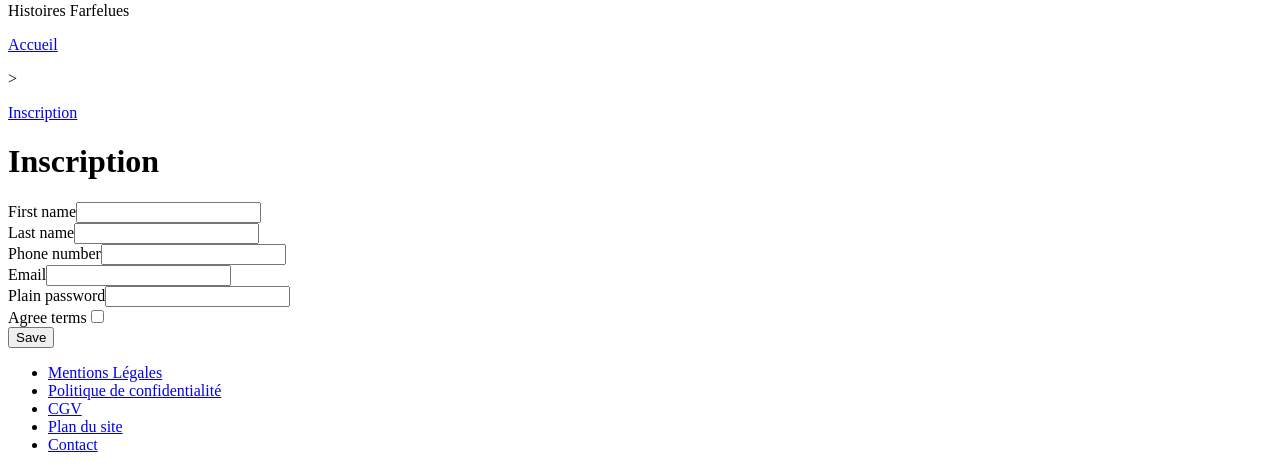
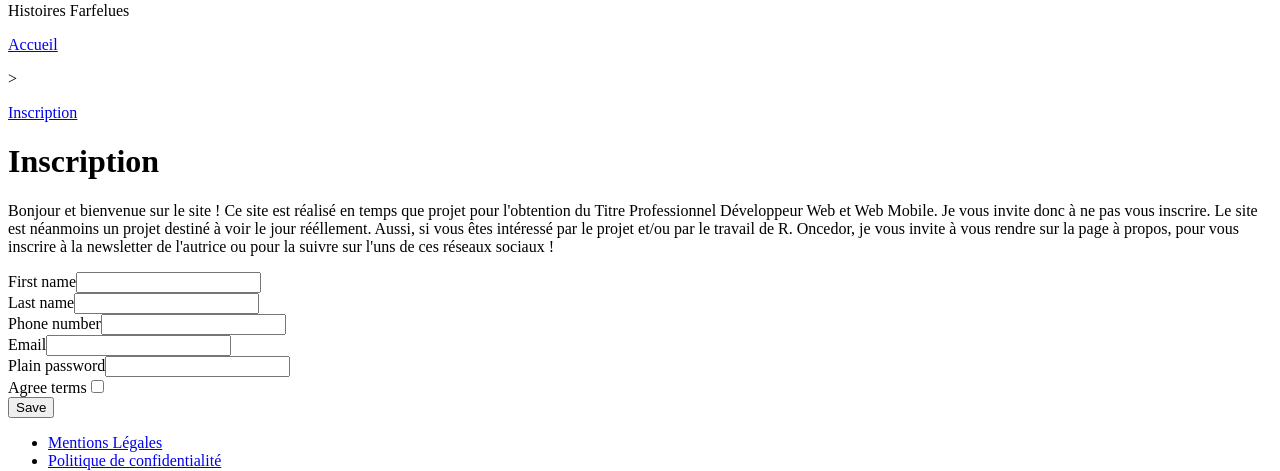
Before and after one commit to Coline-R/r_oncedor_website, a Symfony app: template templates/security/registration/register.html.twig in a window 1280 px wide. Shown: the part 310-781 px from the top of the page. Run offline with Twig, Linux system fonts and the light colour scheme; the template is opened without the code that fills it, so the values that code supplies are empty; form fields are guessed from the names that the template uses; some libraries are stand-ins or nearby versions; some web fonts are replaced.

Commit message:
feat : add warning msg to not register and not buy

```diff
--- a/templates/checkout/checkout/checkout.html.twig
+++ b/templates/checkout/checkout/checkout.html.twig
@@ -14,6 +14,11 @@
 
     <div>
         <h1>Commander</h1>
+
+        <p>
+            Bonjour et bienvenue sur le site ! Ce site est réalisé en temps que projet pour l'obtention du Titre Professionnel Développeur Web et Web Mobile. Je vous invite donc à ne rien acheter. Le site est néanmoins un projet destiné à voir le jour rééllement. Aussi, si vous êtes intéressé par le projet et/ou par le travail de R. Oncedor, je vous invite à vous rendre sur la page à propos, pour vous inscrire à la newsletter de l'autrice ou pour la suivre sur l'uns de ces réseaux sociaux !
+        </p>
+
         <div>
             <h2>Adresse de livraison</h2>
             <p>Choisissez votre adresse de livraison</p>
--- a/templates/checkout/checkout/recap.html.twig
+++ b/templates/checkout/checkout/recap.html.twig
@@ -15,6 +15,10 @@
     </div>
 
     <h1>Récapitulatif de commande</h1>
+
+    <p>
+        Bonjour et bienvenue sur le site ! Ce site est réalisé en temps que projet pour l'obtention du Titre Professionnel Développeur Web et Web Mobile. Je vous invite donc à ne rien acheter. Le site est néanmoins un projet destiné à voir le jour rééllement. Aussi, si vous êtes intéressé par le projet et/ou par le travail de R. Oncedor, je vous invite à vous rendre sur la page à propos, pour vous inscrire à la newsletter de l'autrice ou pour la suivre sur l'uns de ces réseaux sociaux !
+    </p>
 
     <div class="recap">
         <div>
--- a/templates/security/registration/register.html.twig
+++ b/templates/security/registration/register.html.twig
@@ -26,6 +26,8 @@
         <div class="form_block">
             <h1>Inscription</h1>
 
+            <p>Bonjour et bienvenue sur le site ! Ce site est réalisé en temps que projet pour l'obtention du Titre Professionnel Développeur Web et Web Mobile. Je vous invite donc à ne pas vous inscrire. Le site est néanmoins un projet destiné à voir le jour rééllement. Aussi, si vous êtes intéressé par le projet et/ou par le travail de R. Oncedor, je vous invite à vous rendre sur la page à propos, pour vous inscrire à la newsletter de l'autrice ou pour la suivre sur l'uns de ces réseaux sociaux !</p>
+
             {{ form_start(registrationForm) }}
                 {{ form_row(registrationForm.firstName) }}
                 {{ form_row(registrationForm.lastName) }}
```
